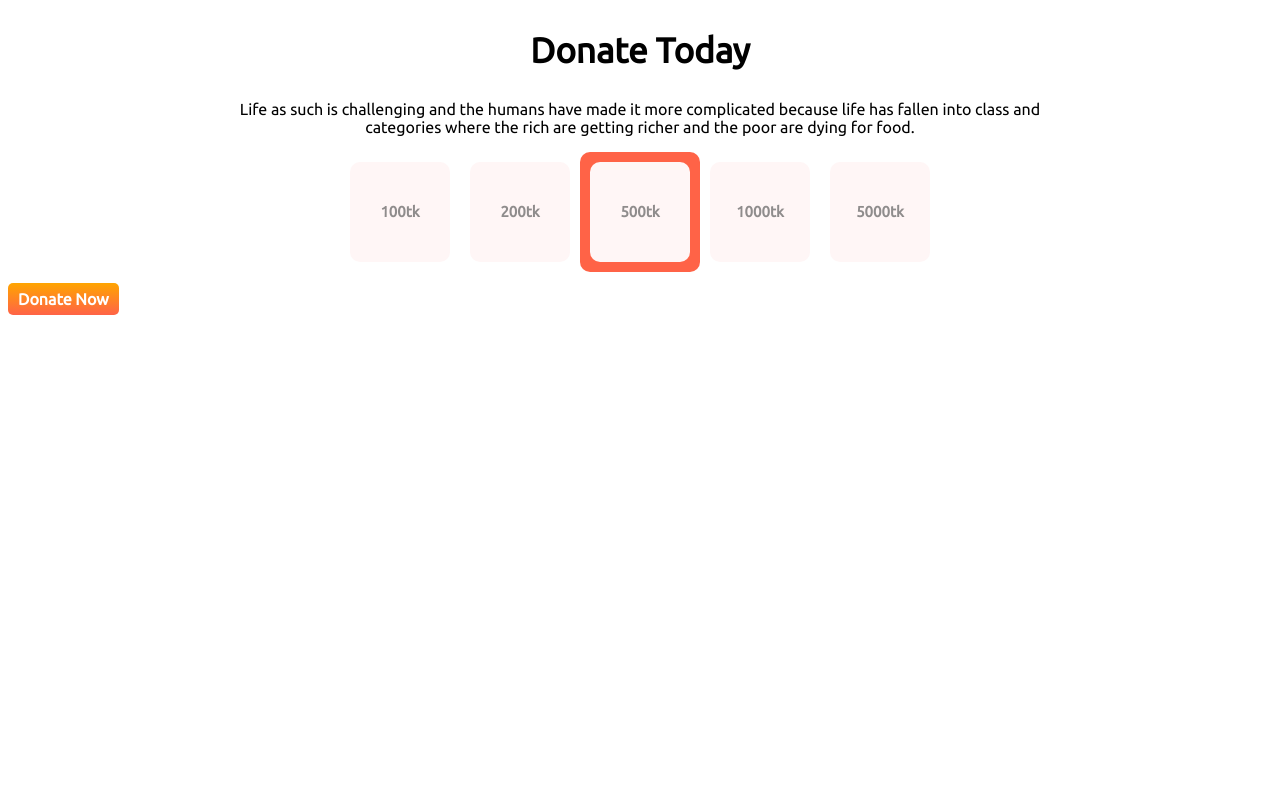
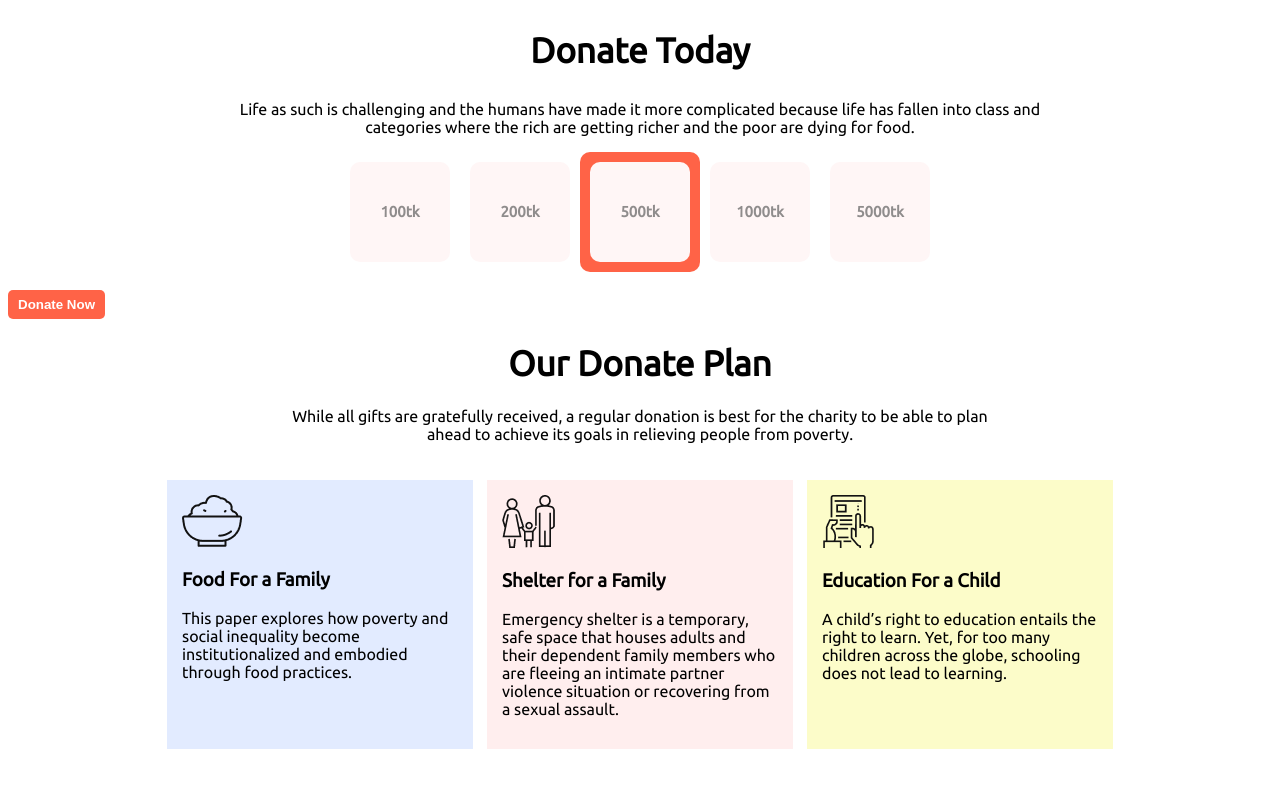
Before and after one commit to mdsharifulislamr/Assignment-1, a plain HTML site: page index.html in a window 1280 px wide. Shown: the part 810-1596 px from the top of the page. Before the commit the page ends 1126 px from the top, so only its background shows below. Drawn offline with Linux system fonts and the light colour scheme; a web font is replaced by a local one.

Commit message:
section added

```diff
--- a/index.html
+++ b/index.html
@@ -26,7 +26,7 @@
 
    <section class="section-2">
         <h1 class="header-2">Donate Today</h1>
-        <p>Life as such is challenging and the humans have made it more complicated because life has fallen into class and  <br> categories where the rich are getting richer and the poor are dying for food.</p>
+        <p class="paragraph">Life as such is challenging and the humans have made it more complicated because life has fallen into class and  <br> categories where the rich are getting richer and the poor are dying for food.</p>
 
         <div class="flex-container">
             <div class="flex-box">
@@ -53,7 +53,31 @@
 
 
     <br>
-    <a class="link-button" target="_blank" href="">Donate Now</a>
+    <button>Donate Now</button>
+
+
+    <h1 class="header-2">Our Donate Plan</h1>
+    <p class="paragraph">While all gifts are gratefully received, a regular donation is best for  the charity to be able to plan <br> ahead to achieve its goals in relieving people from poverty.</p>
+
+    <div class="wrapper">
+        <section class="columns">
+            <div id="box-1" class="column">
+                <img src="icons/food.png" alt="">
+                <h3>Food For a Family</h3>
+                <p>This paper explores how poverty and social inequality become institutionalized and embodied through food practices.</p>
+            </div>
+            <div id="box-2" class="column">
+                <img src="icons/shelter.png" alt="">
+                <h3>Shelter for a Family</h3>
+                <p>Emergency shelter is a temporary, safe space that houses adults and their dependent family members who are fleeing an intimate partner violence situation or recovering from a sexual assault.</p>
+            </div>
+            <div id="box-3" class="column">
+                <img src="icons/Frame-1.png" alt="">
+                <h3>Education For a Child</h3>
+                <p>A child’s right to education entails the right to learn. Yet, for too many children across the globe, schooling does not lead to learning.</p>
+            </div>
+        </section>
+    </div>
 
 
 
--- a/style.css
+++ b/style.css
@@ -39,6 +39,7 @@ body{
 
 .header-2{
     font-size: 35px;
+    text-align: center;
 }
 .flex-container{
     width: 100%;
@@ -74,14 +75,52 @@ body{
     background-color: tomato;
     border-radius: 10px;
 
+
 }
 
-form .txt_field{
-    position: relative;
-    border-bottom: 2px solid #adadad;
-    margin:30px 0;
+button{
+    background-color: tomato;
+    border: tomato;
+    font-weight: 700;
+    padding: 7px 10px;
+    border-radius: 5px;
+    color: white;
 }
-.link-button-2{
-    position: absolute;
-    float: right;
+
+.paragraph{
+    text-align: center;
+    size: 7pxpx;
 }
+
+.columns{
+    display: flex;
+    flex-flow: row wrap;
+    justify-content: center;
+    margin: 5px 0;
+
+}
+.wrapper{
+    padding: 5px;
+    max-width: 960px;
+    width: 95%;
+    margin: 20px auto;
+
+
+}
+.column{
+    flex: 1;
+    margin: 7px;
+    padding: 15px;
+    background: rgb(152, 150, 238);
+    transition: 0.3s;
+}
+#box-1{
+    background: rgb(226, 235, 255);
+}
+#box-2{
+    background: rgb(255, 238, 238);
+}
+
+#box-3{
+    background: rgb(252, 252, 201);
+}
```
